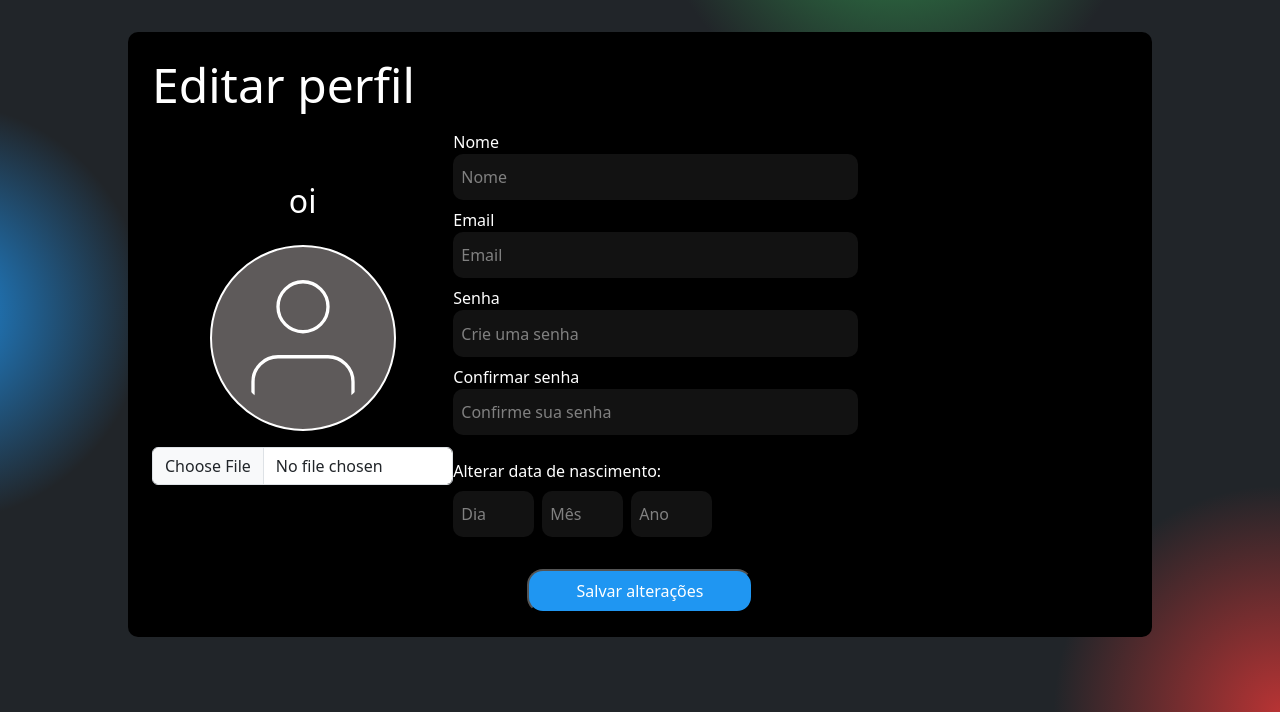
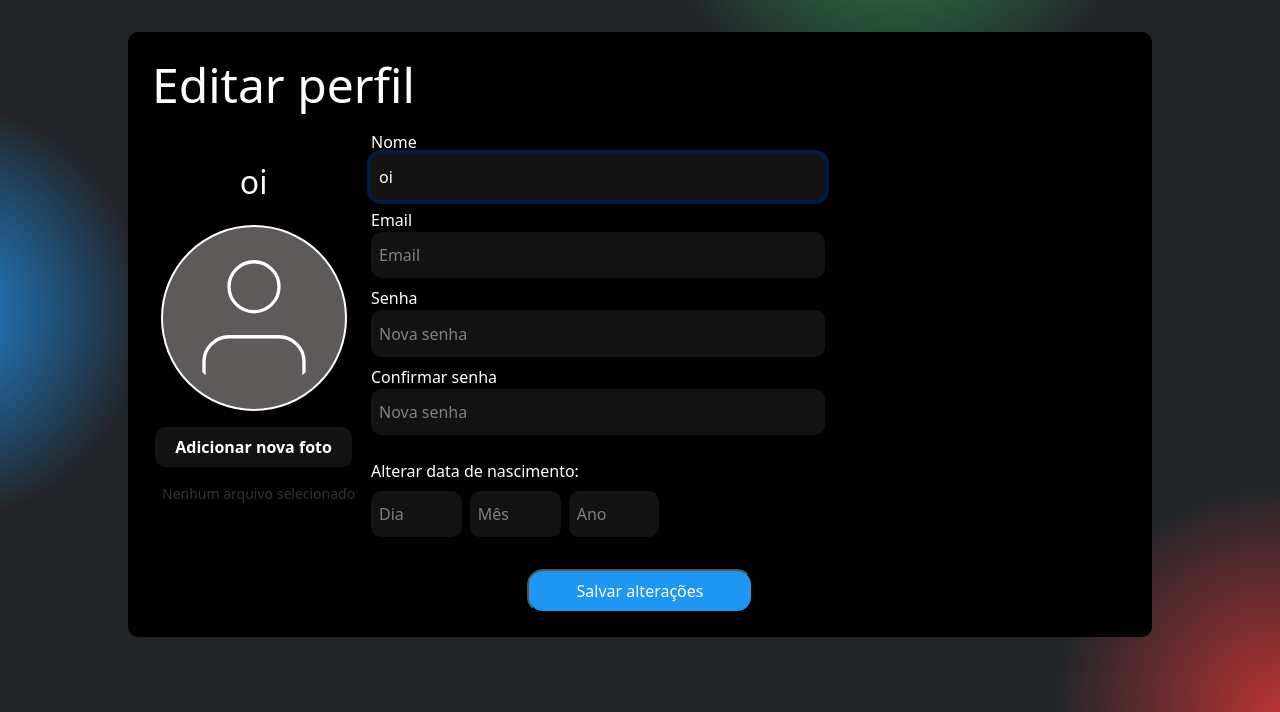
Before and after one commit to nataliatorq/TADH, a Django app: page /perfil/editar/ in a window 1280 px wide. Shown: the part 88-800 px from the top of the page. Run offline with Django 5.2, Linux system fonts and the light colour scheme; a user stored in the database is signed in.

Commit message:
adiciona página para atualizar o perfil

```diff
--- a/jogos/forms.py
+++ b/jogos/forms.py
@@ -1,5 +1,6 @@
 from django import forms
 from django.contrib.auth import get_user_model
+from django.contrib.auth.forms import UserCreationForm
 
 from .models import Jogo
 
@@ -23,6 +24,77 @@
         }
 
 
+
+class UserEditForm(UserCreationForm):
+
+    password = forms.CharField(
+        required=False,
+        widget=forms.PasswordInput(
+            attrs={'placeholder': 'Nova senha'}
+        ),
+        label="Nova senha",
+    )
+    password2 = forms.CharField(
+        required=False,
+        widget=forms.PasswordInput(
+            attrs={'placeholder': 'Nova senha'}
+        ),
+        label="Confirmação da nova senha",
+    )
+
+    class Meta:
+        model = User
+        fields = ['username', 'email', 'password', 'password2', 'birth_date', 'photo']
+        widgets = {
+            'username': forms.TextInput(
+                attrs={'class': 'form-control form-input', 'placeholder': 'Nome'}
+            ),
+            'email': forms.EmailInput(
+                attrs={'class': 'form-control form-input', 'placeholder': 'Email'}
+            ),
+            'password': forms.PasswordInput(
+                attrs={'class': 'form-control form-input', 'placeholder': 'Senha'}
+            ),
+            'password2': forms.PasswordInput(
+                attrs={'class': 'form-control form-input', 'placeholder': 'Confirme sua senha'}
+            ),
+            'birth_date': forms.DateInput(
+                attrs={'class': 'form-control form-input'}
+            ),
+            'photo': forms.FileInput(
+                attrs={'class': 'form-control form-input', 'placeholder': 'Adicionar nova foto'}
+            ),
+        }
+
+    def __init__(self, *args, **kwargs):
+        super().__init__(*args, **kwargs)
+        for field in self.fields.values():
+            if not hasattr(field.widget.attrs, 'class'):
+                field.widget.attrs.update({'class': 'form-control form-input'})
+
+    def clean(self):
+        cleaned_data = super().clean()
+        password1 = cleaned_data.get("password1")
+        password2 = cleaned_data.get("password2")
+
+        if password1 or password2:
+            if password1 != password2:
+                raise forms.ValidationError("As senhas não coincidem.")
+
+        return cleaned_data
+
+    def save(self, commit=True):
+        user = super().save(commit=False)
+        password1 = self.cleaned_data.get("password1")
+
+        if password1:
+            user.set_password(password1)
+
+        if commit:
+            user.save()
+        return user
+
+
 class JogoForm(forms.ModelForm):
     class Meta:
         model = Jogo
--- a/jogos/static/css/styles.css
+++ b/jogos/static/css/styles.css
@@ -401,11 +401,17 @@
 
 .form-input {
     color: white;
+    font: bold;
     background-color: #121212;
     border: none;
     border-radius: 10px;
     padding: 0.7rem 0.5rem;
     width: 60%;
+}
+
+.form-input:focus {
+    color: white;
+    background-color: #121212;
 }
 
 .date-inputs {
@@ -439,3 +445,24 @@
     border-radius: 1rem;
 
 }
+
+.custom-file-input {
+    display: none;
+}
+.custom-file-label {
+    display: inline-block;
+    padding: 8px 20px;
+    background-color: #121212;
+    color: white;
+    border-radius: 10px;
+    cursor: pointer;
+    text-align: center;
+}
+.custom-file-label:hover {
+    background-color: #3f3e3e;
+}
+.file-name {
+    margin-left: 10px;
+    font-size: 14px;
+    color: #333;
+}
--- a/jogos/templates/pages/profile_edit.html
+++ b/jogos/templates/pages/profile_edit.html
@@ -18,7 +18,9 @@
                 {% else %}
                     <img src="{% static 'img/user 5.svg' %}" alt="User photo" class="img-profile">
                 {% endif %}
-                <input type="file" name="photo" class="form-control" placeholder="Adicionar nova foto" value="{{ form.photo.url }}">
+                <label for="file-upload" class="custom-file-label"><strong>Adicionar nova foto</strong></label>
+                <input id="file-upload" type="file" class="custom-file-input" name="photo">
+                <span class="file-name">Nenhum arquivo selecionado</span>
             </div>
             <div class="right">
                 <div class="form-group">
@@ -40,9 +42,9 @@
                 <div class="form-group date-group">
                     <label class="date-title" for="birth_date">Alterar data de nascimento:</label>
                     <div class="date-inputs">
-                        <input type="text" name="day" placeholder="Dia" class="date-input form-input">
-                        <input type="text" name="month" placeholder="Mês" class="date-input form-input">
-                        <input type="text" name="year" placeholder="Ano" class="date-input form-input">
+                        <input type="text" name="day" placeholder="Dia" class="date-input form-control form-input">
+                        <input type="text" name="month" placeholder="Mês" class="date-input form-control form-input">
+                        <input type="text" name="year" placeholder="Ano" class="date-input form-control form-input">
                     </div>
             </div>
         </div>
@@ -50,4 +52,17 @@
         <button class="start-button save-btn" type="submit">Salvar alterações</button>
         </form>
     </div>
+
+<script>
+    const fileInput = document.getElementById("file-upload");
+    const fileName = document.querySelector(".file-name");
+
+    fileInput.addEventListener("change", (event) => {
+        if (event.target.files.length > 0) {
+            fileName.textContent = event.target.files[0].name;
+        } else {
+            fileName.textContent = "Nenhum arquivo selecionado";
+        }
+    });
+</script>
 {% endblock content %}
--- a/jogos/views.py
+++ b/jogos/views.py
@@ -7,7 +7,7 @@
 from django.shortcuts import get_object_or_404, redirect, render
 from rolepermissions.decorators import has_role_decorator
 
-from .forms import JogoForm, UserRegisterForm
+from .forms import JogoForm, UserEditForm, UserRegisterForm
 from .models import Jogo
 
 
@@ -121,13 +121,20 @@
 
 @login_required(login_url="login")
 def profile_edit(request):
+    user = request.user
     if request.method == "POST":
-        form = UserRegisterForm(request.POST)
-        dia = int(request.POST.get("day"))
-        mes = int(request.POST.get("month"))
-        ano = int(request.POST.get("year"))
-        data_nascimento = date(ano, mes, dia)
-        form.birth_date = data_nascimento
+        form = UserEditForm(request.POST, request.FILES, instance=user)
+
+        try:
+            dia = int(request.POST.get("day"))
+            mes = int(request.POST.get("month"))
+            ano = int(request.POST.get("year"))
+            data_nascimento = date(ano, mes, dia)
+            form.birth_date = data_nascimento
+            form.photo = request.POST("photo")
+        except ValueError:
+            form.birth_date = user.birth_date
+            form.photo = user.photo
         if form.is_valid():
             user = form.save(commit=False)
             user.set_password(user.password)
@@ -138,5 +145,5 @@
             messages.error(request, "Erro ao atualizar o perfil!")
             return redirect("profile")
     else:
-        form = UserRegisterForm()
+        form = UserEditForm(instance=user)
     return render(request, "pages/profile_edit.html", {"form": form})
```
Also changed, not shown: db.sqlite3.
